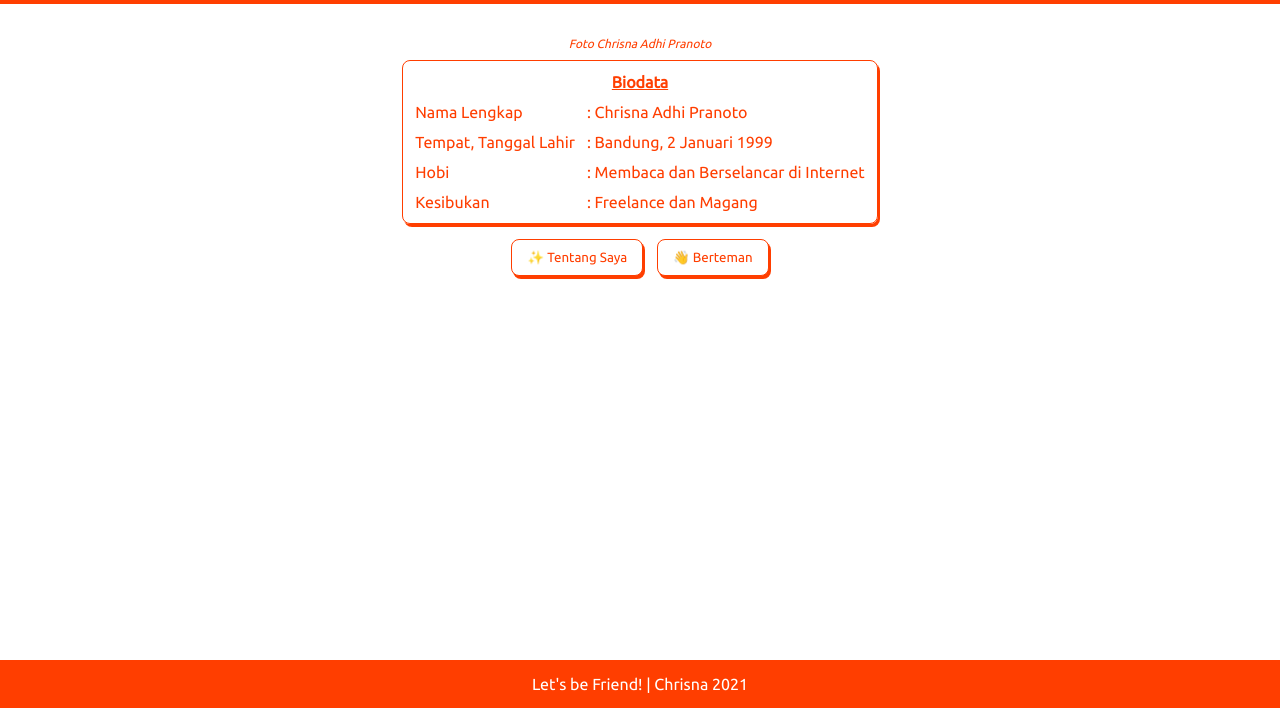
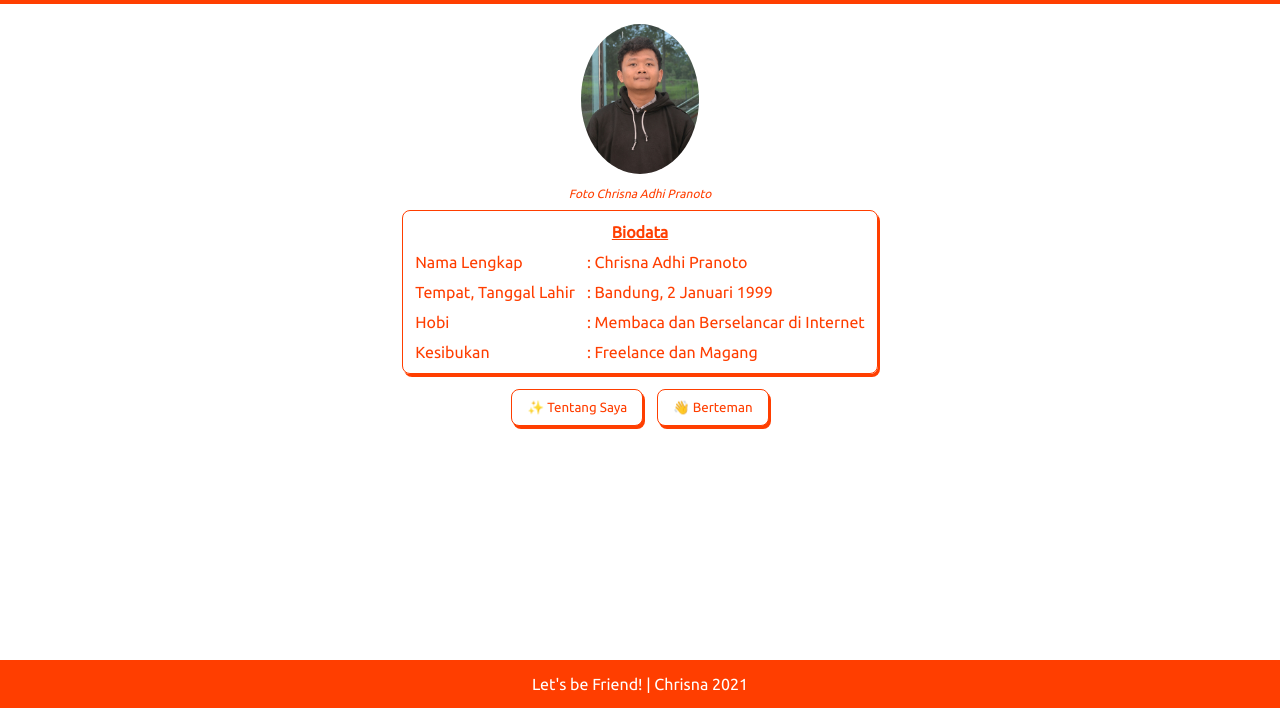
Before and after one commit to chrisnaadhi/Jabar-Coding-Camp, a plain HTML site: page Tugas-2-HTML-CSS/biodata.html in a window 1280 px wide. Shown: the part 92-800 px from the top of the page. Drawn offline with Linux system fonts and the light colour scheme; the site is published under a folder, as on GitHub Pages, so addresses that start at the root find nothing.

Commit message:
Menambahkan Halaman Biodata

```diff
--- a/Tugas-2-HTML-CSS/biodata.html
+++ b/Tugas-2-HTML-CSS/biodata.html
@@ -133,7 +133,7 @@
         </div>
         <div class="content">
             <figure>
-                <img src="/Tugas-2-HTML-CSS/ids.png" alt="">
+                <img src="ids.png" alt="">
                 <figcaption><em>Foto Chrisna Adhi Pranoto</em></figcaption>
             </figure>
             <div class="biodata">
```
